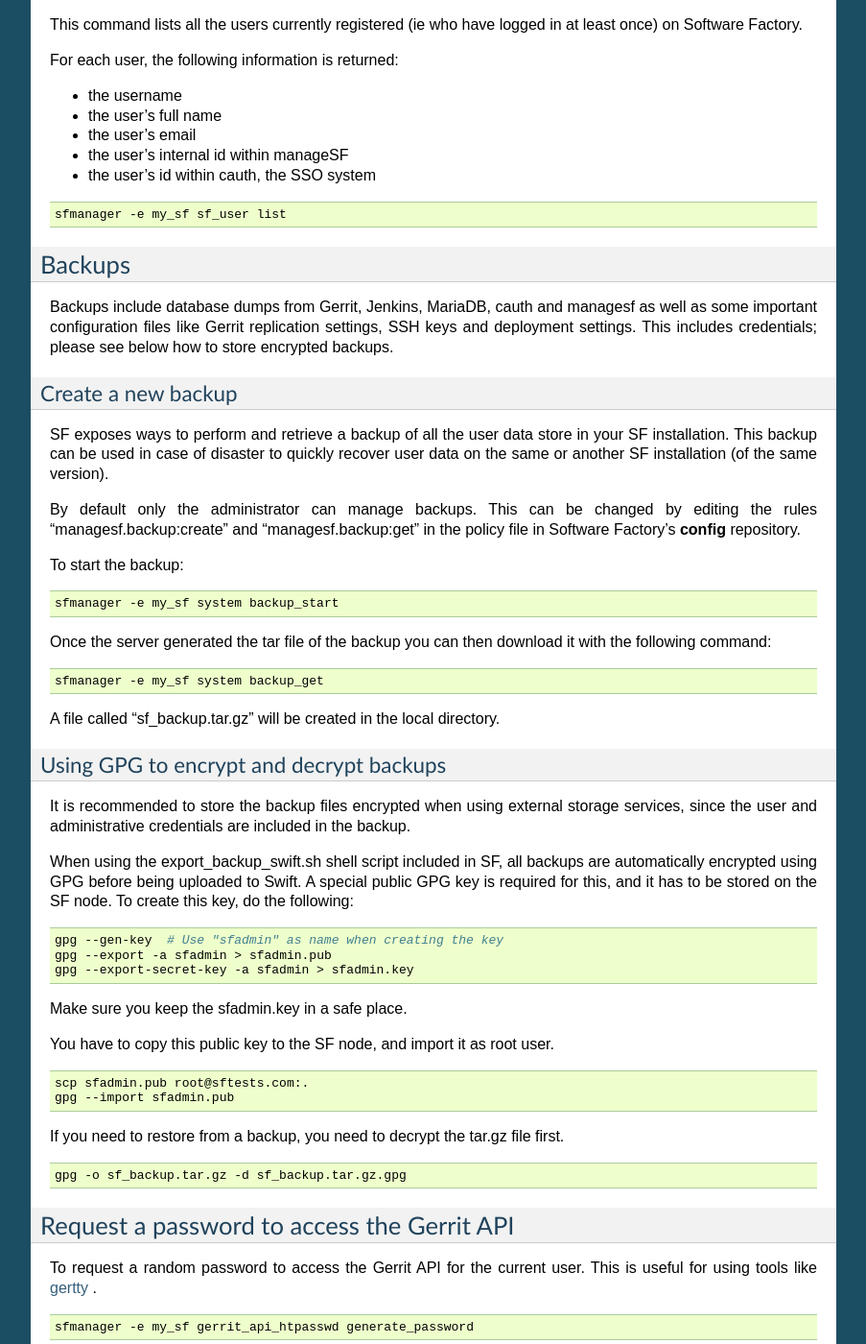
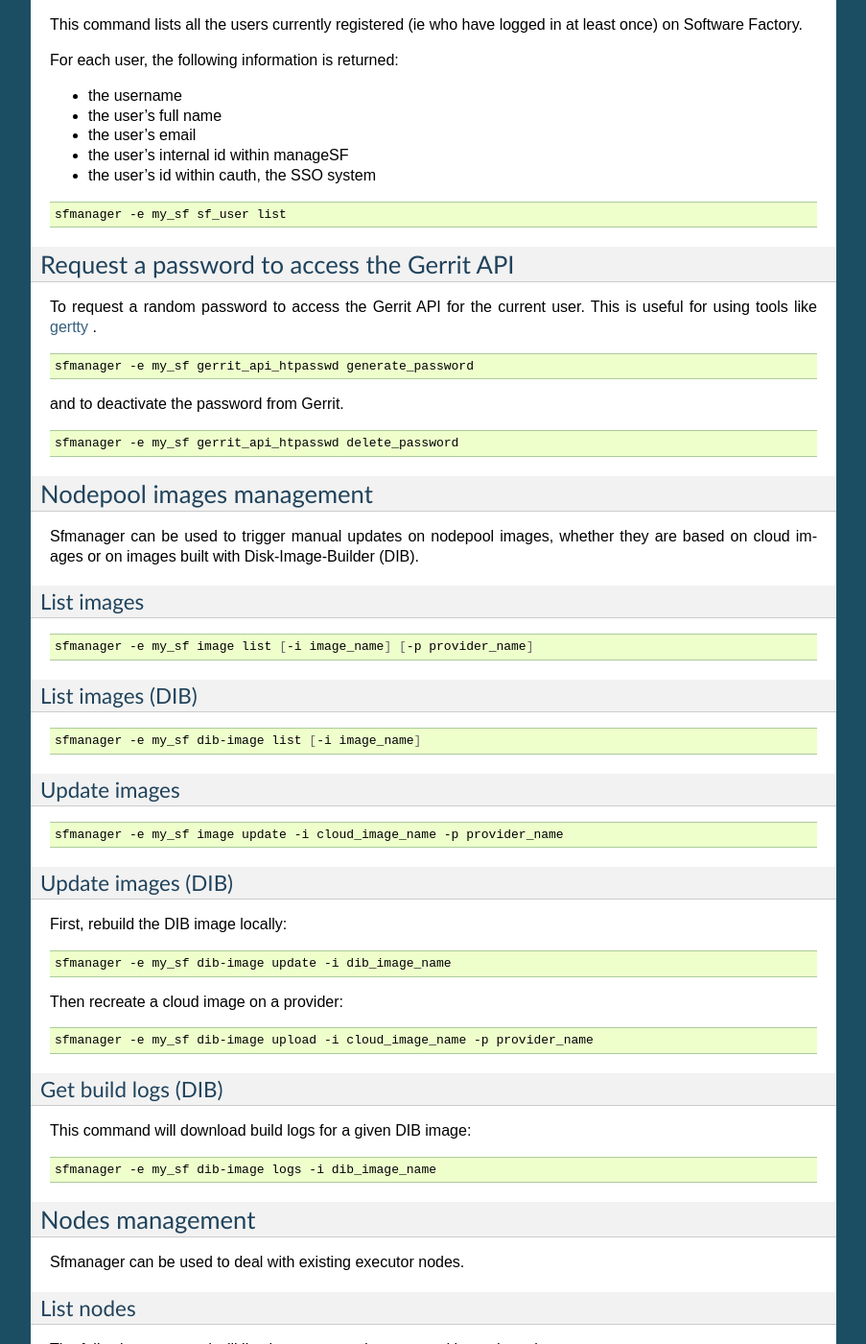
Before and after one commit to softwarefactory-project/python-sfmanager, a Sphinx documentation site: the page built from docs/source/sfmanager.rst, in a window 1280 px wide and 1400 px high, scrolled down 3005 px. Shown: the whole window at 96% size, without its empty margins (198-1101 px from the left). Built offline with Sphinx 7.4.7, drawn with Linux system fonts in a browser that asks for light colours; some of the changed text lies outside the part shown.

Commit message:
Remove backup commands
- backup commands are now provide by ansible playbooks
  https://softwarefactory-project.io/r/gitweb?p=software-factory/sf-ops.git;a=summary

Story: 185
Task: 553
Change-Id: Ia4ef83205f91d6c4769212794dabdb1da4f64789

```diff
--- a/docs/source/sfmanager.rst
+++ b/docs/source/sfmanager.rst
@@ -211,77 +211,6 @@
 
  sfmanager -e my_sf sf_user list
 
-.. _managesf_backup:
-
-Backups
--------
-
-Backups include database dumps from Gerrit, Jenkins, MariaDB, cauth and managesf
-as well as some important configuration files like Gerrit replication settings,
-SSH keys and deployment settings. This includes credentials; please see below how to
-store encrypted backups.
-
-Create a new backup
-^^^^^^^^^^^^^^^^^^^
-
-SF exposes ways to perform and retrieve a backup of all the user data store in
-your SF installation. This backup can be used in case of disaster to quickly
-recover user data on the same or another SF installation (of the same version).
-
-By default only the administrator can manage backups. This can be changed by
-editing the rules "managesf.backup:create" and "managesf.backup:get" in the policy
-file in Software Factory's **config** repository.
-
-To start the backup:
-
-.. code-block:: bash
-
- sfmanager -e my_sf system backup_start
-
-Once the server generated the tar file of the backup you can then download it with
-the following command:
-
-.. code-block:: bash
-
- sfmanager -e my_sf system backup_get
-
-A file called "sf_backup.tar.gz" will be created in the local directory.
-
-
-Using GPG to encrypt and decrypt backups
-^^^^^^^^^^^^^^^^^^^^^^^^^^^^^^^^^^^^^^^^
-
-It is recommended to store the backup files encrypted when using external
-storage services, since the user and administrative credentials are included
-in the backup.
-
-When using the export_backup_swift.sh shell script included in SF, all backups
-are automatically encrypted using GPG before being uploaded to Swift. A special
-public GPG key is required for this, and it has to be stored on the SF node.
-To create this key, do the following:
-
-.. code-block:: bash
-
- gpg --gen-key  # Use "sfadmin" as name when creating the key
- gpg --export -a sfadmin > sfadmin.pub
- gpg --export-secret-key -a sfadmin > sfadmin.key
-
-Make sure you keep the sfadmin.key in a safe place.
-
-You have to copy this public key to the SF node, and import it as root user.
-
-.. code-block:: bash
-
- scp sfadmin.pub root@sftests.com:.
- gpg --import sfadmin.pub
-
-If you need to restore from a backup, you need to decrypt the tar.gz file first.
-
-.. code-block:: bash
-
- gpg -o sf_backup.tar.gz -d sf_backup.tar.gz.gpg
-
-
 Request a password to access the Gerrit API
 -------------------------------------------
 
```
Also changed, not shown: 4 other files.
